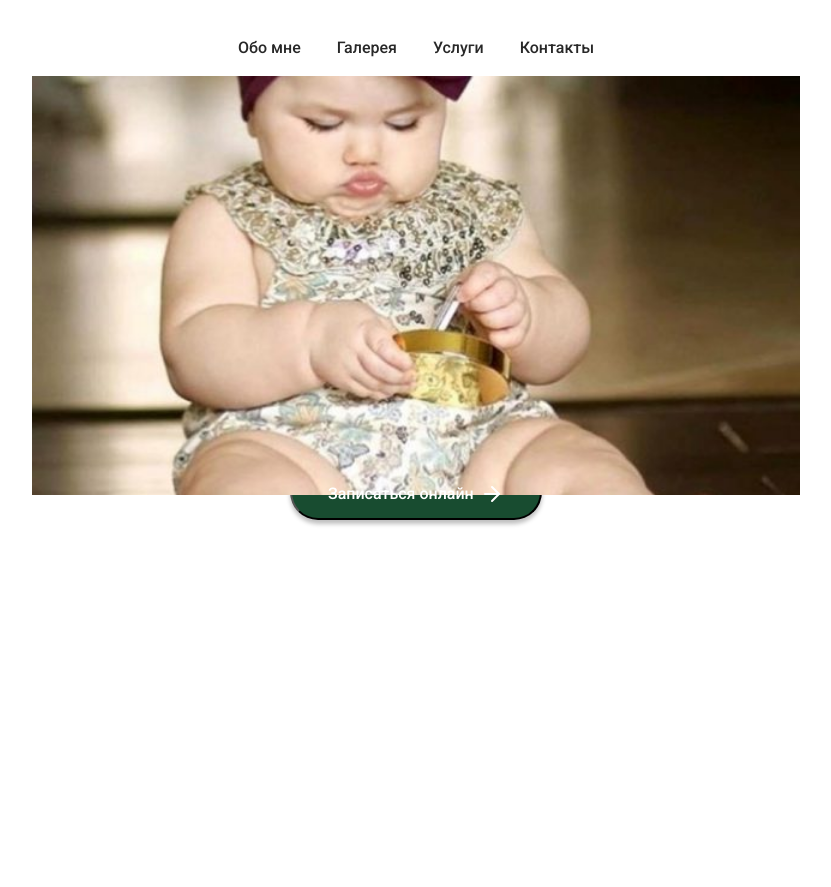
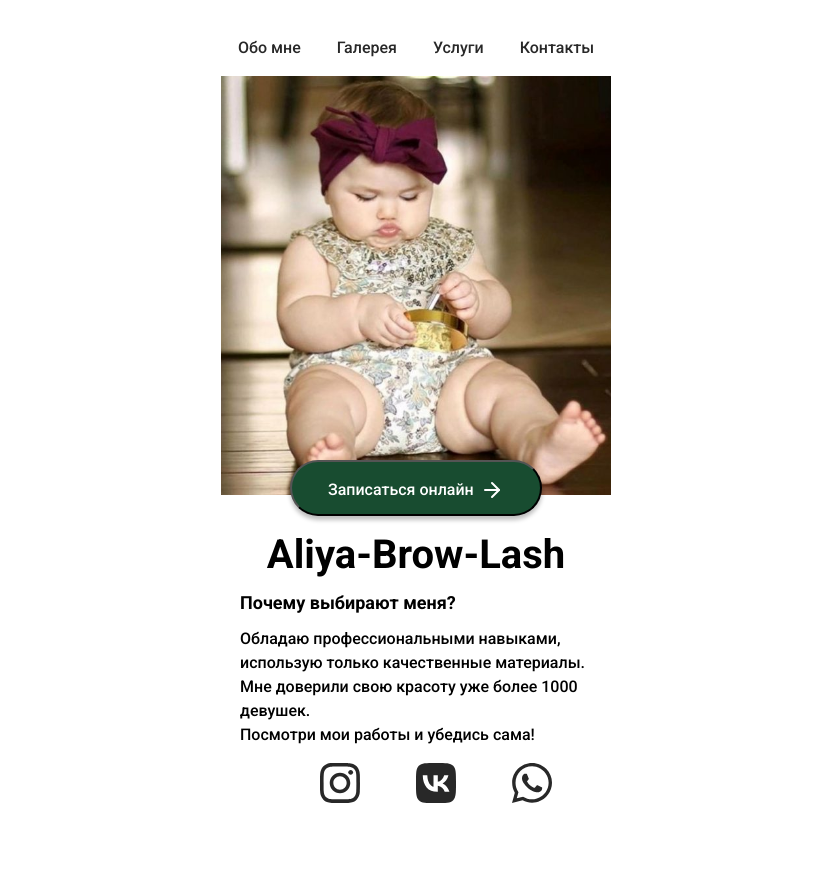
Before and after one commit to TomilinaNaste/brow-lash-Aliya, a plain HTML site: page index.html in a window 1280 px wide. Shown: the whole page, without its empty margins (224-1055 px from the left). Before the commit the page ends 800 px from the top, so only its background shows below. Drawn offline with Linux system fonts and the light colour scheme.

Commit message:
twocommit

```diff
--- /dev/null
+++ b/block/button/button.css
@@ -0,0 +1,27 @@
+.button {
+    background-color: #184C30;
+    border-radius: 30px;
+    box-shadow: 0px 4px 4px 0px rgba(0, 0, 0, 0.25);
+    color: #FFF;
+    width: 252px;
+    height: 56px;
+    display: flex;
+    padding-left: 36px;
+    padding-top: 16px;
+    margin: -35px auto;
+    cursor: pointer;
+}
+
+.button__svg {
+    position: absolute;
+    left: 152px;
+}
+
+.button__span {
+    position: relative;
+    font-family: Roboto;
+    font-size: 16px;
+    font-style: normal;
+    font-weight: 500;
+    line-height: 24px;
+}
--- a/block/header/header.css
+++ b/block/header/header.css
@@ -2,43 +2,22 @@
     max-width: 768px;
     margin: 0 auto;
     padding-top: 36px;
+    display: flex;
+    flex-direction: column;
+    justify-content: center;
 }
 
 .header__navbar {}
 
 .header__avatar {
     padding-top: 16px;
-    width: 100%;
+    width: 390px;
     height: 419px;
     object-fit: cover;
+    margin: 0 auto;
 }
 
-.button {
-    background-color: #184C30;
-    border-radius: 30px;
-    box-shadow: 0px 4px 4px 0px rgba(0, 0, 0, 0.25);
-    color: #FFF;
-    width: 252px;
-    height: 56px;
-    display: flex;
-    padding-left: 36px;
-    padding-top: 16px;
-    margin: -35px auto;
-}
 
-.button__svg {
-    position: absolute;
-    left: 152px;
-}
-
-.button__span {
-    position: relative;
-    font-family: Roboto;
-    font-size: 16px;
-    font-style: normal;
-    font-weight: 500;
-    line-height: 24px;
-}
 
 .header__link {
     text-decoration: none;
--- /dev/null
+++ b/block/main-info/main-info.css
@@ -0,0 +1,54 @@
+.main-info {
+    /* display: flex;
+    flex-direction: column;
+    justify-content: center; */
+    margin: 0 auto;
+    max-width: 390px;
+    padding: 54px 0 64px;
+
+}
+
+.main-info__description {
+    margin: 0;
+    font-family: Roboto, Arial, Helvetica, sans-serif;
+    font-size: 16px;
+    font-style: normal;
+    font-weight: 500;
+    line-height: 24px;
+    display: flex;
+    flex-direction: column;
+    padding: 0 19px;
+
+}
+
+.main-info__icon {
+  width: 40px;
+  height: 40px;
+}
+
+.main-info__icons {
+    list-style-type: none;
+    display: flex;
+    justify-content: center;
+    gap: 56px
+}
+
+.main-info__subtitle {
+    margin: 0;
+    font-family: Roboto, Arial, Helvetica, sans-serif;
+    font-size: 18px;
+    font-style: normal;
+    font-weight: 700;
+    line-height: 24px;
+    padding: 16px 0 12px 19px;
+}
+
+.main-info__title {
+    margin: 0;
+    font-family: Roboto, Arial, Helvetica, sans-serif   ;
+    font-size: 40px;
+    font-style: normal;
+    font-weight: 700;
+    line-height: 40px;
+    text-align: center;
+}
--- a/index.html
+++ b/index.html
@@ -20,7 +20,21 @@
         <button class="button"><span class="button__span">Записаться онлайн<svg class="button__svg" xmlns="http://www.w3.org/2000/svg" width="24" height="24" viewBox="0 0 24 24" fill="none"><path d="M5 12H19" stroke="white" stroke-width="2" stroke-linecap="round" stroke-linejoin="round"/><path d="M12 5L19 12L12 19" stroke="white" stroke-width="2" stroke-linecap="round" stroke-linejoin="round"/>
 </svg></span></button>
     </header>
-    <main class="content"></main>
+    <main class="content">
+        <section class="main-info">
+            <h1 class="main-info__title">Aliya-Brow-Lash</h1>
+            <h2 class="main-info__subtitle">Почему выбирают меня?</h2>
+            <p class="main-info__description">Обладаю профессиональными навыками, использую только качественные материалы. Мне&nbsp;доверили свою красоту уже более 1000 девушек.
+                <span>Посмотри мои работы и убедись сама!</span></p>
+            <nav>
+                <ul class="main-info__icons">
+                    <li><a href="#" class="main-info__link"></a><img src="./image/ins-m.svg" alt="instagram" class="main-info__icon" target="_blank"></li>
+                    <li><a href="#" class="main-info__link"target="_blank"></a><img src="./image/vk.svg" alt="VKontakte" class="main-info__icon"></li>
+                    <li><a href="#" class="main-info__link"target="_blank"></a><img src="./image/whatsup.svg" alt="WhatsUp" class="main-info__icon"></li>
+                </ul>
+            </nav>
+        </section>
+    </main>
     <footer class="footer"></footer>
 </body>
 </html>
--- a/style.css
+++ b/style.css
@@ -1,8 +1,10 @@
 @import url('https://fonts.googleapis.com/css2?family=Roboto:wght@300;400;500;700&display=swap');
-@import url(/block/header/header.css);
+@import url(block/header/header.css);
+@import url(block/button/button.css);
+@import url(block/main-info/main-info.css);
 .page {
     margin: 0 auto 0;
-    width: 100%;
+    max-width: 790px;
     box-sizing: border-box;
 
     -webkit-font-smoothing: antialiased;
```
Also changed, not shown: image/ins-m.svg (added), image/vk.svg (added), image/whatsup.svg (added), 2 other files.
